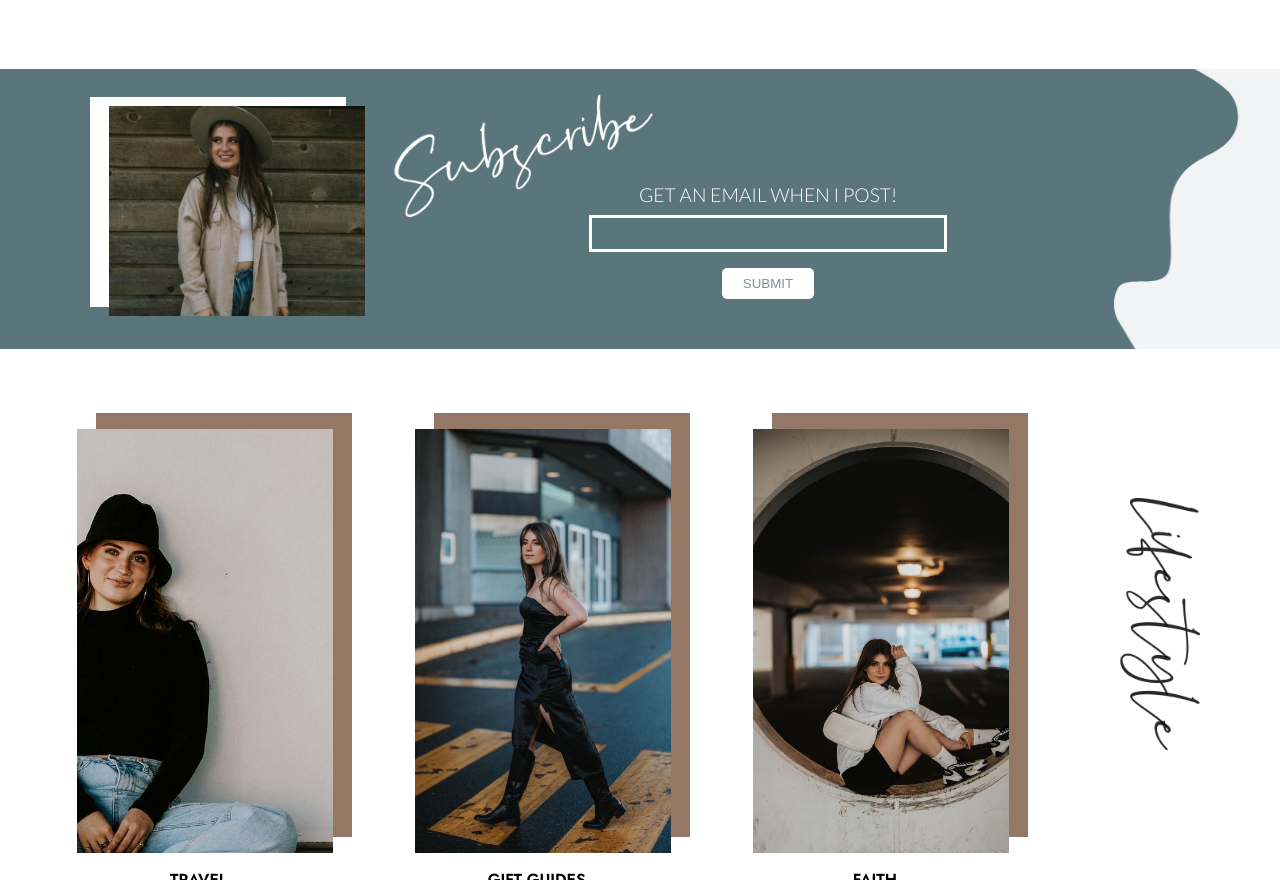
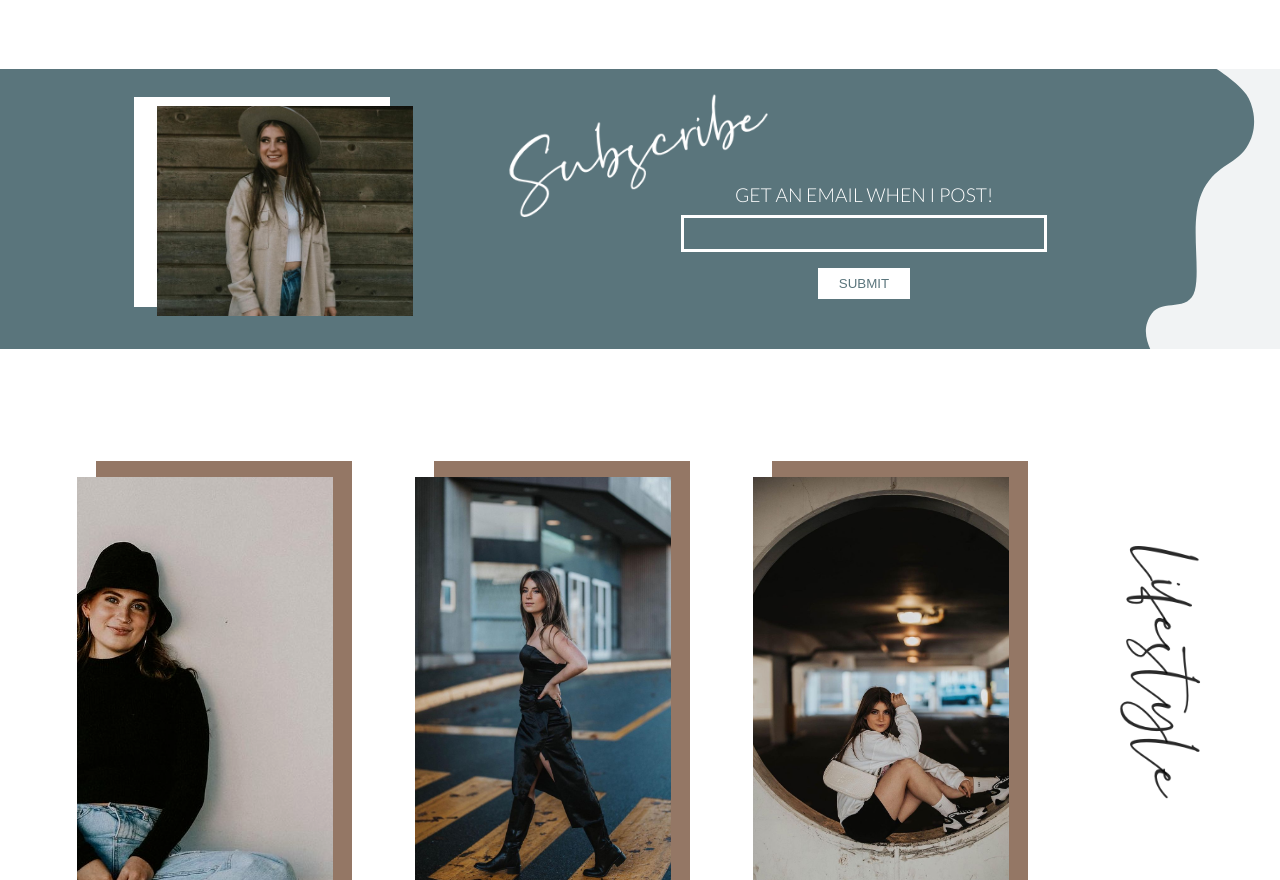
Before and after one commit to LaurynAtlanta/Vienna, a website: page index.html in a window 1280 px wide. Shown: the part 1920-2800 px from the top of the page. Drawn offline with Linux system fonts and the light colour scheme.

Commit message:
spacing mediaqueries

```diff
--- a/index.html
+++ b/index.html
@@ -12,7 +12,7 @@
 </head>
 <body>
     <nav>
-        <img src="./Photos/Logo.png" alt="Vienna Jane">
+        <a href="/"><img src="./Photos/Logo.png" alt="Vienna Jane"></a>
         <div class="burger">
             <i class="fas fa-bars"></i>
         </div>
@@ -82,7 +82,7 @@
                 <img src="./Photos/BlogFull.png" alt="" class="blogfull">
             </div>
             <div class="subscribeSection">
-                <img src="./Photos/squiggleselected.png" alt="" class="subscribeSquiggle">
+                <img src="./Photos/squigglesub.svg" alt="" class="subscribeSquiggle">
                 <div class="subscribePhotoSection">
                     <div class="subscribeBox"></div>
                     <img src="./Photos/Wood.jpeg" alt="" class='subscribePhoto'>
--- a/index.scss
+++ b/index.scss
@@ -184,8 +184,7 @@ nav{
                 background-color: white;
                 padding: 0.5rem 0.9rem;
                 border: none;
-                color:#5a757ccb;
-                border-radius: 5px;
+                color:#5a757c;
             }
         }
         img{
@@ -197,6 +196,7 @@ nav{
     }
 
     .sectionsSection{
+        display: none;
         text-align: center;
         .section{
             .lifestyle, .recipies{
@@ -241,7 +241,7 @@ nav{
     }
     .favBrands{
         text-align: center;
-        margin: 0 10%;
+        margin: 8% 10% 0%;
         .favBrands{
                 width: 50%;
                 cursor: pointer;
@@ -577,6 +577,8 @@ nav{
         }
 
         .sectionsSection{
+
+            display: block;
             .section{
                 display: flex;
                 justify-content: space-between;
@@ -796,15 +798,15 @@ nav{
             justify-content: space-between;
             align-items: center;
             .subscribeSquiggle{
-                width: 15vw;
-                height: 100%;
-                left:87%;
+                width: 30vw;
+                height: 110%;
+                left:81%;
             }
             .subscribePhotoSection{
                 display: block;
                 img{
                     margin-top: 2.9rem;
-                    margin-left: 2rem;
+                    margin-left: 5rem;
                     width: 20%;
                     height: 75%;
                     object-fit: cover;
@@ -815,26 +817,26 @@ nav{
                     width: 20%;
                     height: 75%;
                     position: absolute;
-                    left:7.5%;
+                    left:12%;
                     top:11%;
                 }
             }
             .subscribeContent{
                 margin-top: 4rem;
-                width: 80%;
+                width: 65%;
                 p{
                     font-size: 1.2rem;
                 }
 
                 input[type='text']{
-                    width: 35%;
+                    width: 44%;
                 }
                 button{
                     padding: 0.5rem 1.3rem;
                 }
                 img{
                     top:-1%;
-                    left:30%;
+                    left:39%;
                     width: 24%;
                 }
             }
@@ -911,10 +913,10 @@ nav{
             .subscribePhotoSection{
                 img{
                     margin-top: 2.9rem;
-                    margin-left: 2rem;
+                    margin-left: 5rem;
                 }
                 .subscribeBox{
-                    left:7%;
+                    left:10.5%;
                     top:10%;
                 }
             }
@@ -926,6 +928,7 @@ nav{
         }
         .sectionsSection{
             .section{
+                margin-top: 7rem;
                 .subSections{
                     .subSection{
                         img{
```
Also changed, not shown: Photos/squigglesub.png, Photos/squigglesub.svg (added), index.css, 1 other file.
